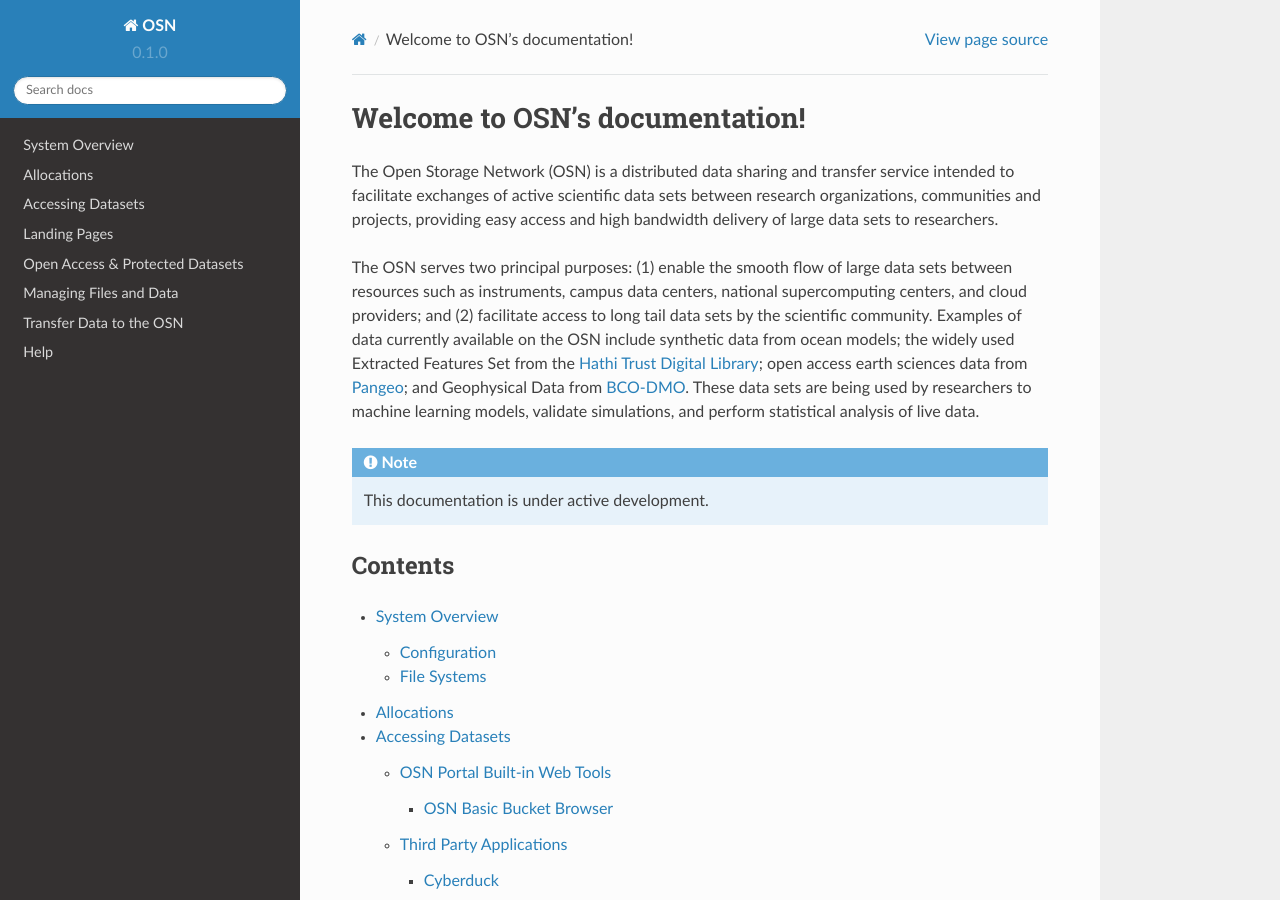
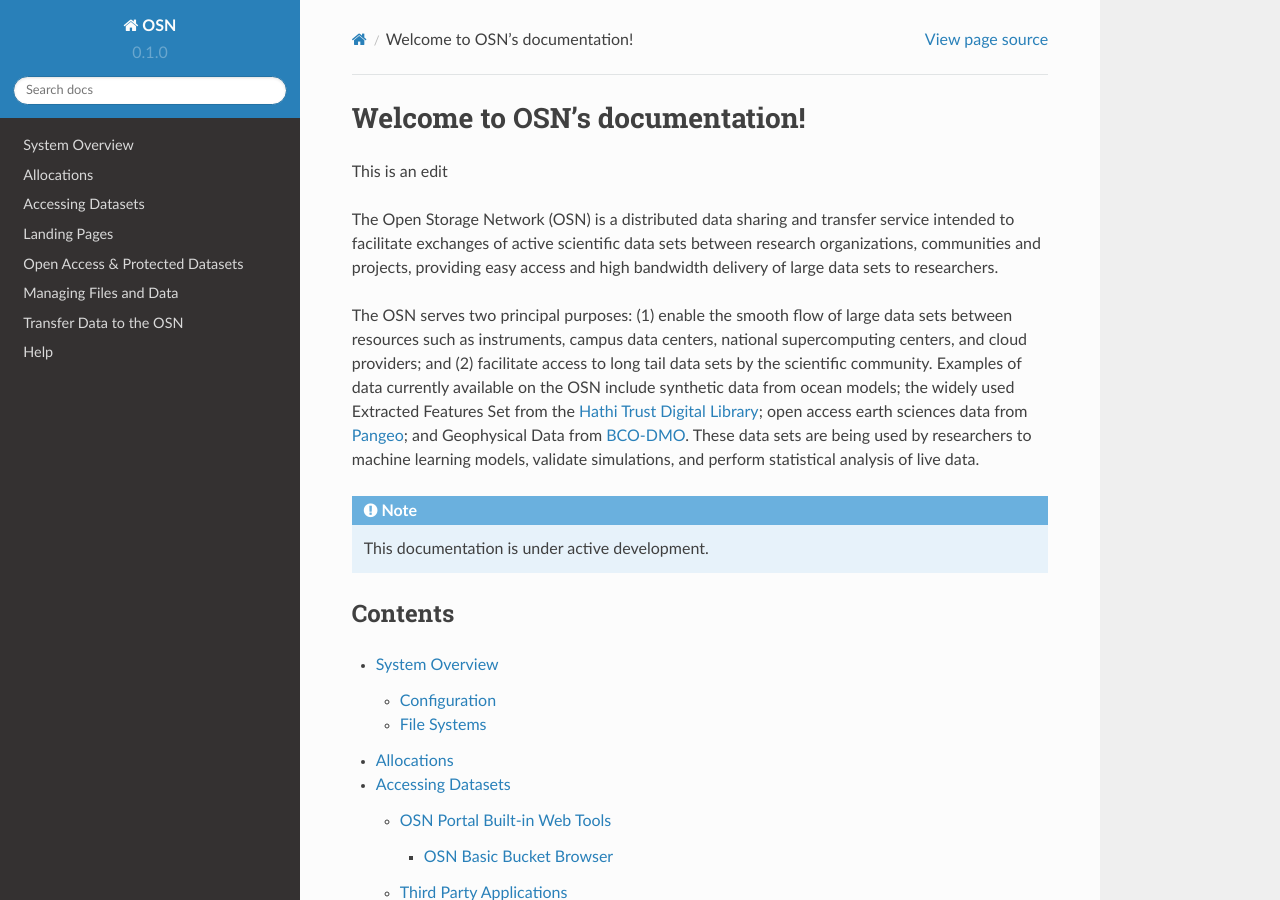
Before and after one commit to csimio/rtd-osn, a Sphinx documentation site: the page built from docs/source/index.rst, in a window 1280 px wide and 900 px high. Built offline with Sphinx 7.4.7 and the Read the Docs theme 2.0.0, drawn with Linux system fonts in a browser that asks for light colours.

Commit message:
Update index.rst
testing edit

```diff
--- a/docs/source/index.rst
+++ b/docs/source/index.rst
@@ -1,5 +1,7 @@
 Welcome to OSN's documentation!
 ===================================
+
+This is an edit
 
 The Open Storage Network (OSN) is a distributed data sharing and transfer service
 intended to facilitate exchanges of active scientific data sets between research
```
